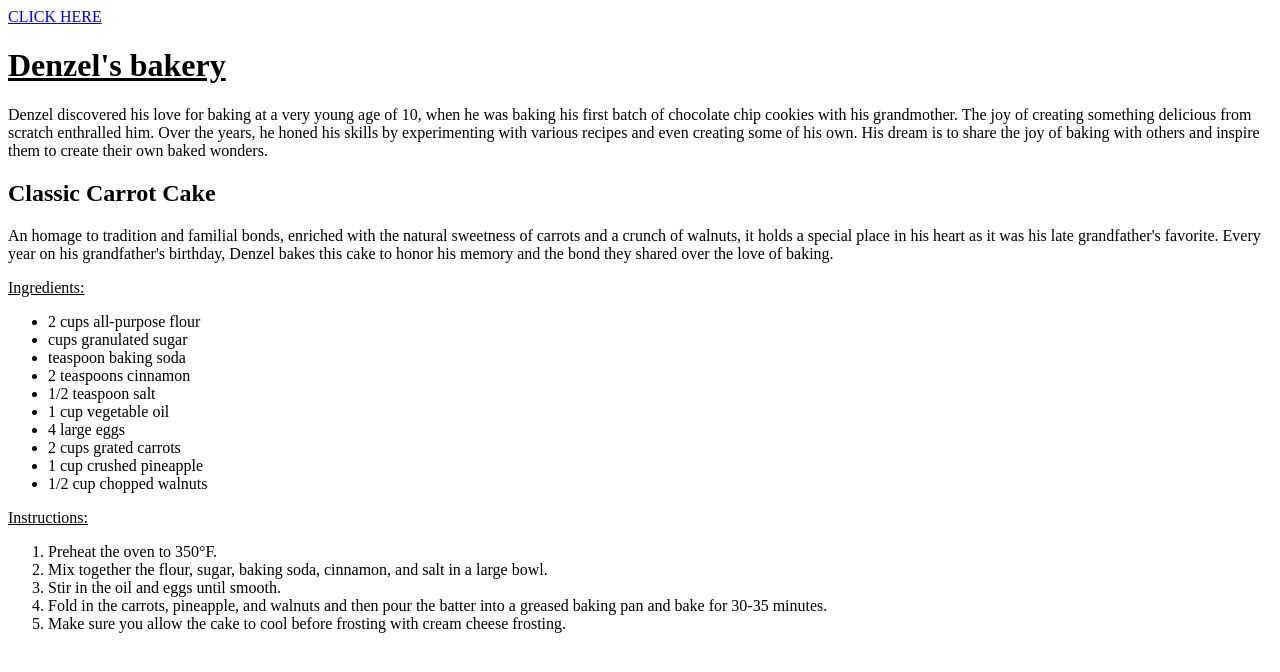
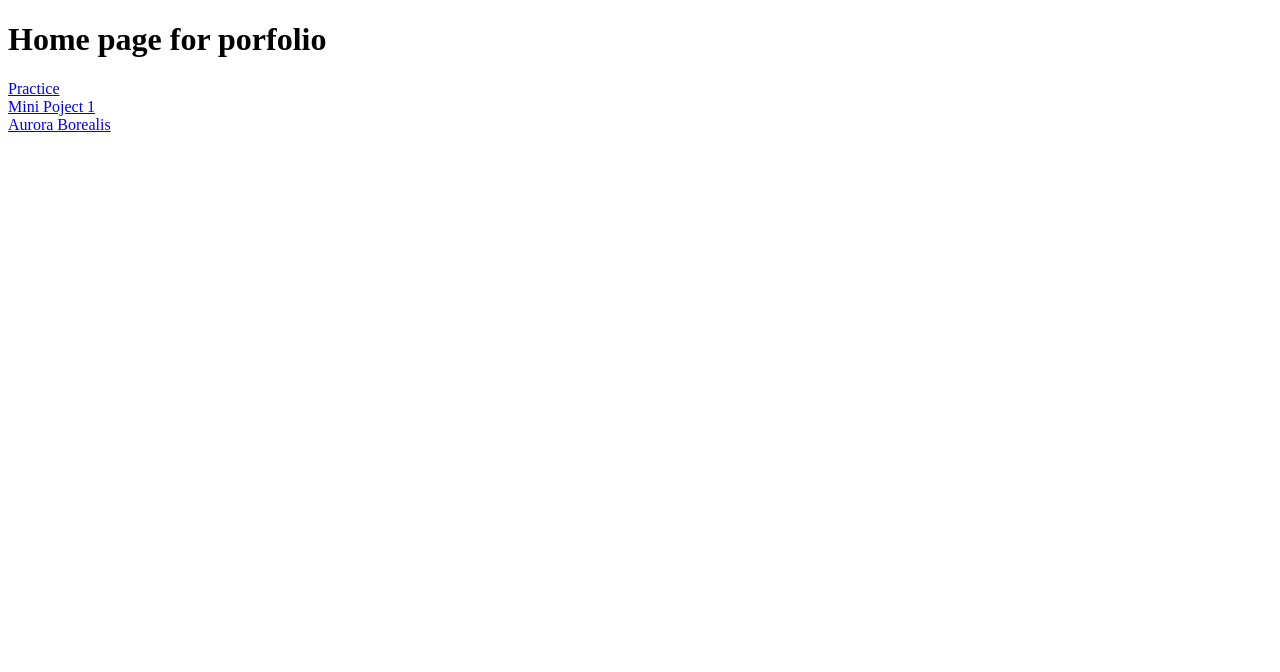
Before and after one commit to Me1dy/Me1dy, a plain HTML site: page index.html in a window 1280 px wide. Drawn offline with Linux system fonts and the light colour scheme.

Commit message:
added file and link

```diff
--- a/index.html
+++ b/index.html
@@ -3,44 +3,12 @@
 <head>
     <meta charset="UTF-8">
     <meta name="viewport" content="width=device-width, initial-scale=1.0">
-    <title>Denzels bakery</title>
+    <title>Document</title>
 </head>
 <body>
-    <a href="https://me1dy.github.io/Me1dy/practice">CLICK HERE</a>
-    <h1><b> <u> Denzel's bakery </u> </b></h1>
-    <p> Denzel discovered his love for baking at a very young age of 10, when he was baking his first batch of chocolate chip cookies with his grandmother.
-         The joy of creating something delicious from scratch enthralled him. Over the years, he honed his skills by experimenting with various recipes and
-         even creating some of his own. His dream is to share the joy of baking with others and inspire them to create their own baked wonders.</p>
-    <h2> Classic Carrot Cake </h2>
-    <p>  An homage to tradition and familial bonds, enriched with the natural sweetness of carrots and a crunch of walnuts, it holds a special place in his
-         heart as it was his late grandfather's favorite. Every year on his grandfather's birthday, Denzel bakes this cake to honor his memory and the bond
-          they shared over the love of baking. </p>
-
-          <p> <u>Ingredients:</u>
-          <ul>
-            <li>2 cups all-purpose flour</li>
-            <li> cups granulated sugar </li>
-            <li>teaspoon baking soda</li>
-            <li>2 teaspoons cinnamon</li>
-            <li>1/2 teaspoon salt </li>
-            <li>1 cup vegetable oil</li>
-            <li>4 large eggs</li>
-            <li>2 cups grated carrots</li>
-            <li>1 cup crushed pineapple</li>
-            <li>1/2 cup chopped walnuts</li>
-          </ul>
-          </p>
-          <p>
-            <u> Instructions:</u>
-            <ol>
-              <li>Preheat the oven to 350°F.</li>
-              <li>Mix together the flour, sugar, baking soda, cinnamon, and salt in a large bowl.</li>
-              <li>Stir in the oil and eggs until smooth.</li>
-              <li>Fold in the carrots, pineapple, and walnuts and then pour the batter into a greased baking pan and bake for 30-35 minutes.</li>
-              <li> Make sure you allow the cake to cool before frosting with cream cheese frosting.</li>
-
-            </ol>
-          </p>
-
+    <h1> Home page for porfolio</h1>
+    <a href="practice.html">Practice</a>
+    <br> <a href="project1.html">Mini Poject 1</a>
+<br> <a href="lab.html">Aurora Borealis</a>
 </body>
 </html>
```
Also changed, not shown: project1.html (added, +46 -0 lines), lab.html (added).
